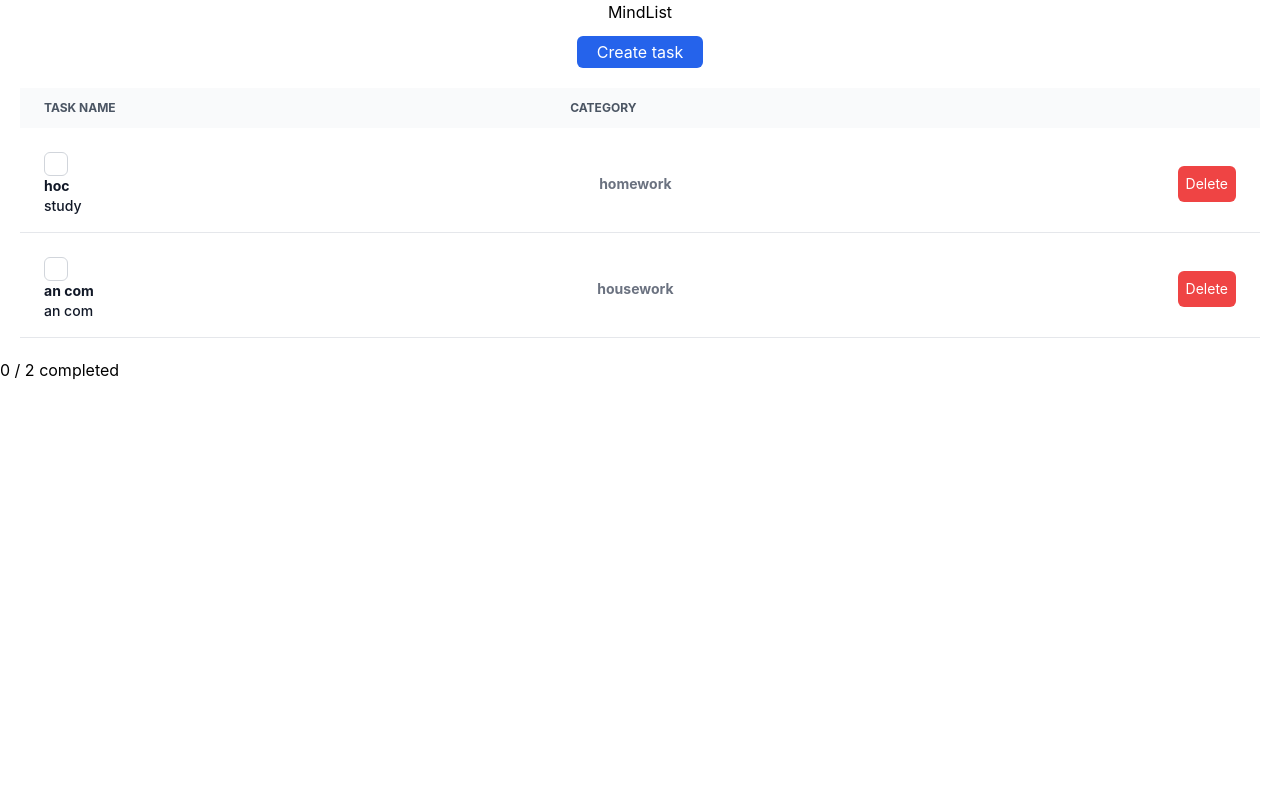
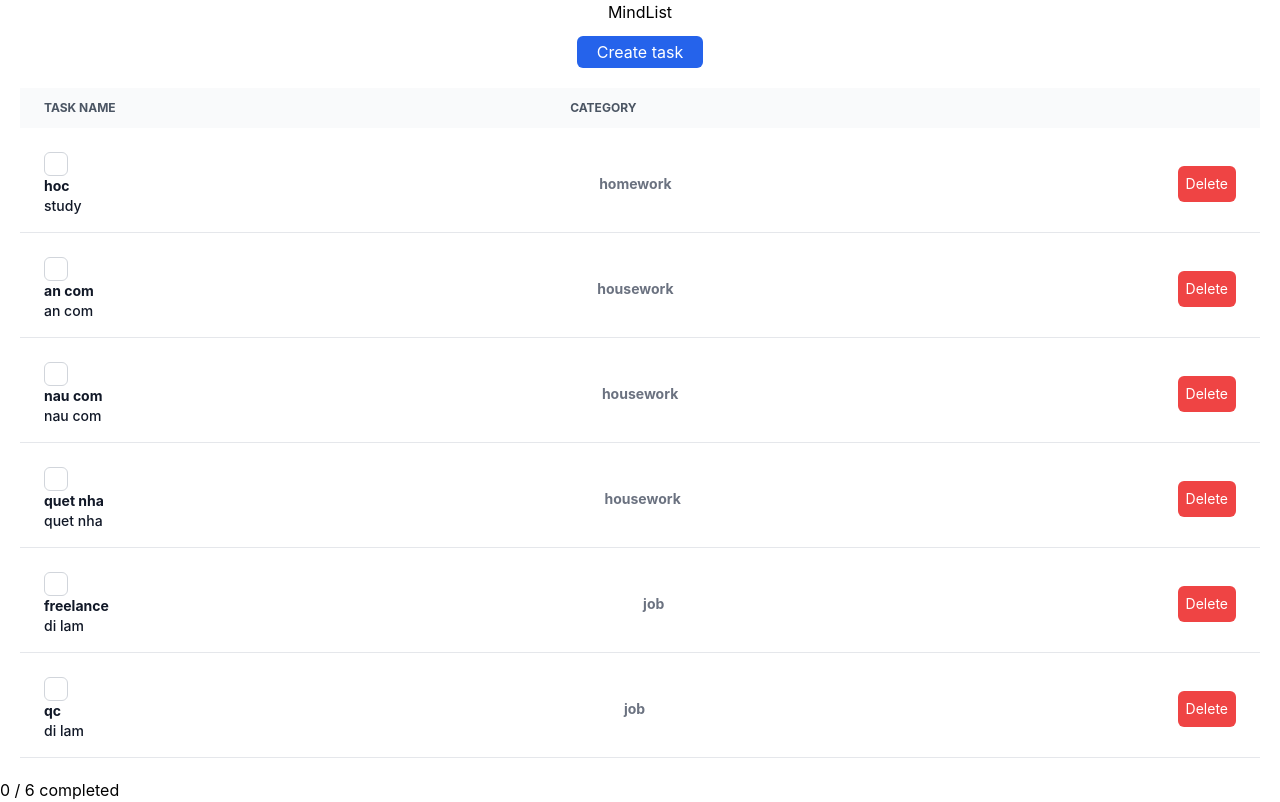
Before and after one commit to buiphuoctai145/mind-list, a React (Create React App) app: page / in a window 1280 px wide. Built offline with nearby package versions, Linux system fonts and the light colour scheme.

Commit message:
completed task calculation

```diff
--- a/src/components/pages/mind-list.tsx
+++ b/src/components/pages/mind-list.tsx
@@ -1,4 +1,4 @@
-import React, { useState } from "react";
+import React, { useMemo, useState } from "react";
 import { ModalCreateTask } from "../modals";
 import { Todo } from "src/types/todo";
 import { TaskItem } from "./task-item";
@@ -8,25 +8,14 @@ export const MindList = () => {
 
   const [todoList, setTodoList] = useState<Todo[]>(TEST_DATA);
 
-  const [completedTask, setCompletedTask] = useState(0);
-
-  const _onCreate = (
-    taskName: string,
-    description: string,
-    category: string
-  ) => {
+  const _onCreate = (taskName: string, description: string, category: string) => {
     console.log(taskName, description, category);
     // setTodoList([...todoList, { name: taskName, description }]);
-    setTodoList((current) => [
-      ...current,
-      { name: taskName, description, category },
-    ]);
+    setTodoList((current) => [...current, { name: taskName, description, category }]);
   };
 
   const _onCheck = (index: number) => {
     const newTodoList = [...todoList];
-    const isChecked = newTodoList[index].checked;
-    setCompletedTask(completedTask + (isChecked ? -1 : 1));
     newTodoList[index].checked = !newTodoList[index].checked;
     setTodoList(newTodoList);
   };
@@ -37,14 +26,14 @@ export const MindList = () => {
     setTodoList(newTodoList);
   };
 
+  // const completedTask = todoList.filter((item) => item.checked).length;
+  const completedTask = useMemo(() => todoList.filter((item) => item.checked).length, [todoList]);
+
   return (
     <div>
       <div className="header-container test text-center">
         <h3>MindList</h3>
-        <button
-          className="mt-3 bg-blue-600 py-1 px-5 rounded-md text-white"
-          onClick={() => setModal(true)}
-        >
+        <button className="mt-3 bg-blue-600 py-1 px-5 rounded-md text-white" onClick={() => setModal(true)}>
           Create task
         </button>
       </div>
@@ -58,23 +47,14 @@ export const MindList = () => {
               <th scope="col" className="px-6 py-3">
                 Category
               </th>
-              <th scope="col" className="px-6 py-3">
-
-              </th>
+              <th scope="col" className="px-6 py-3"></th>
             </tr>
           </thead>
-          <tbody>
-
-          </tbody>
+          <tbody></tbody>
         </table>
         {todoList.map((todo, index) => (
-              <TaskItem
-                data={todo}
-                key={index}
-                onCheck={() => _onCheck(index)}
-                onRemove={() => _onRemove(index)}
-              />
-            ))}
+          <TaskItem data={todo} key={index} onCheck={() => _onCheck(index)} onRemove={() => _onRemove(index)} />
+        ))}
       </div>
       <div className="flex items-center"></div>
       {todoList.length === 0 ? (
@@ -84,11 +64,7 @@ export const MindList = () => {
           {completedTask} / {todoList.length} completed
         </p>
       )}
-      <ModalCreateTask
-        onClose={() => setModal(false)}
-        onCreate={_onCreate}
-        isVisible={modal}
-      />
+      <ModalCreateTask onClose={() => setModal(false)} onCreate={_onCreate} isVisible={modal} />
     </div>
   );
 };
@@ -104,24 +80,24 @@ const TEST_DATA = [
     description: "an com",
     category: "housework",
   },
-  // {
-  //     "name": "nau com",
-  //     "description": "nau com",
-  //     "category": "housework"
-  // },
-  // {
-  //     "name": "quet nha",
-  //     "description": "quet nha",
-  //     "category": "housework"
-  // },
-  // {
-  //     "name": "freelance",
-  //     "description": "di lam",
-  //     "category": "job"
-  // },
-  // {
-  //     "name": "qc",
-  //     "description": "di lam",
-  //     "category": "job"
-  // }
+  {
+    name: "nau com",
+    description: "nau com",
+    category: "housework",
+  },
+  {
+    name: "quet nha",
+    description: "quet nha",
+    category: "housework",
+  },
+  {
+    name: "freelance",
+    description: "di lam",
+    category: "job",
+  },
+  {
+    name: "qc",
+    description: "di lam",
+    category: "job",
+  },
 ];
```
